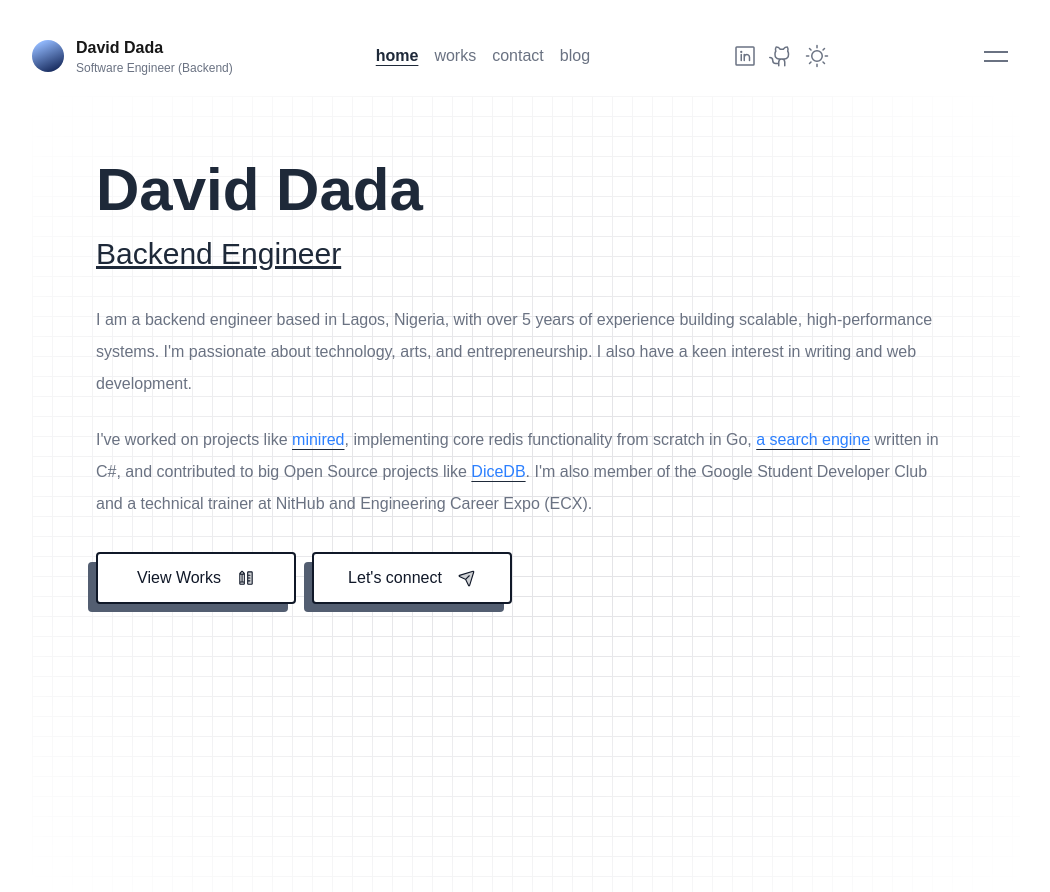
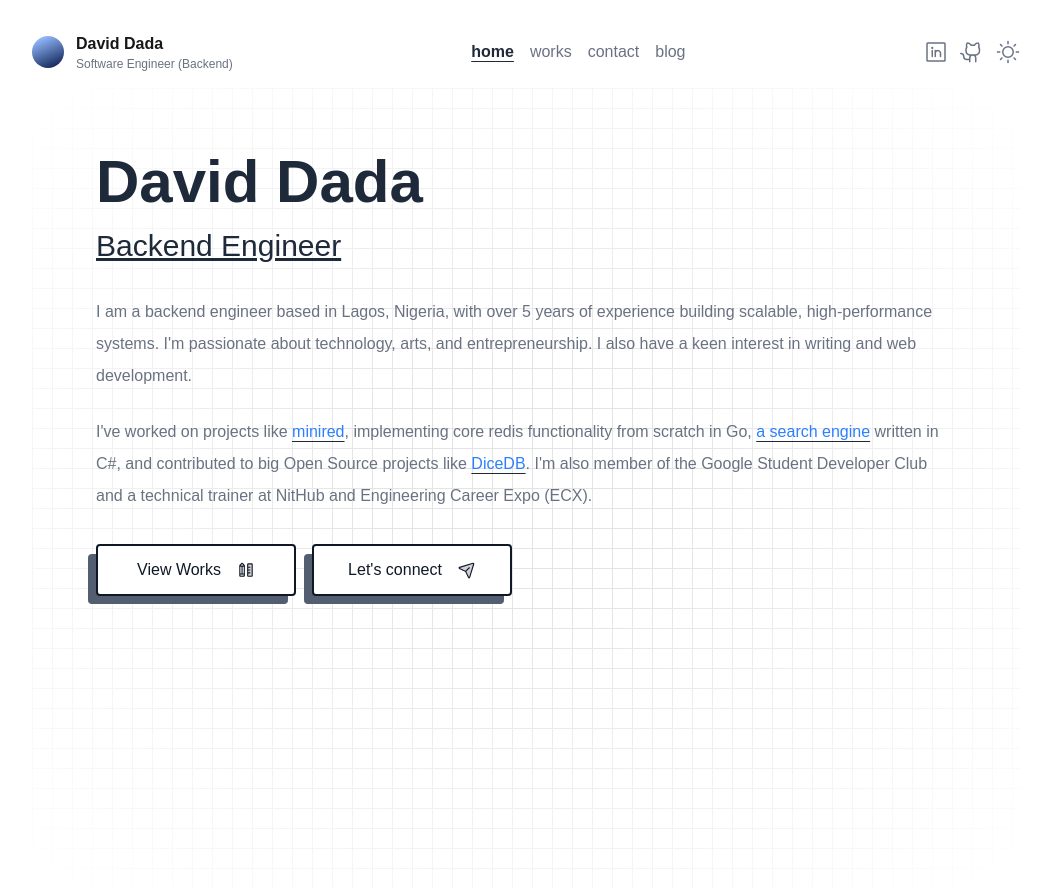
Before and after one commit to tdadadavid/portfolio, a Next.js app: page / in a window 1280 px wide. Shown: the top 892 px of the page, without its empty margins (114-1164 px from the left). Built offline with nearby package versions, Linux system fonts and the light colour scheme.

Commit message:
fix: Hide mobile nav on desktop

```diff
--- a/components/ui/MobileNavBar.tsx
+++ b/components/ui/MobileNavBar.tsx
@@ -2,7 +2,7 @@ import {Spiral as Hamburger} from 'hamburger-react'
 
 export const MobileNavBar = () => {
     return (
-        <section>
+        <section className={"flex sm:hidden"}>
             <Hamburger size={24} color={"#6a7282"}/>
         </section>
     )
```
